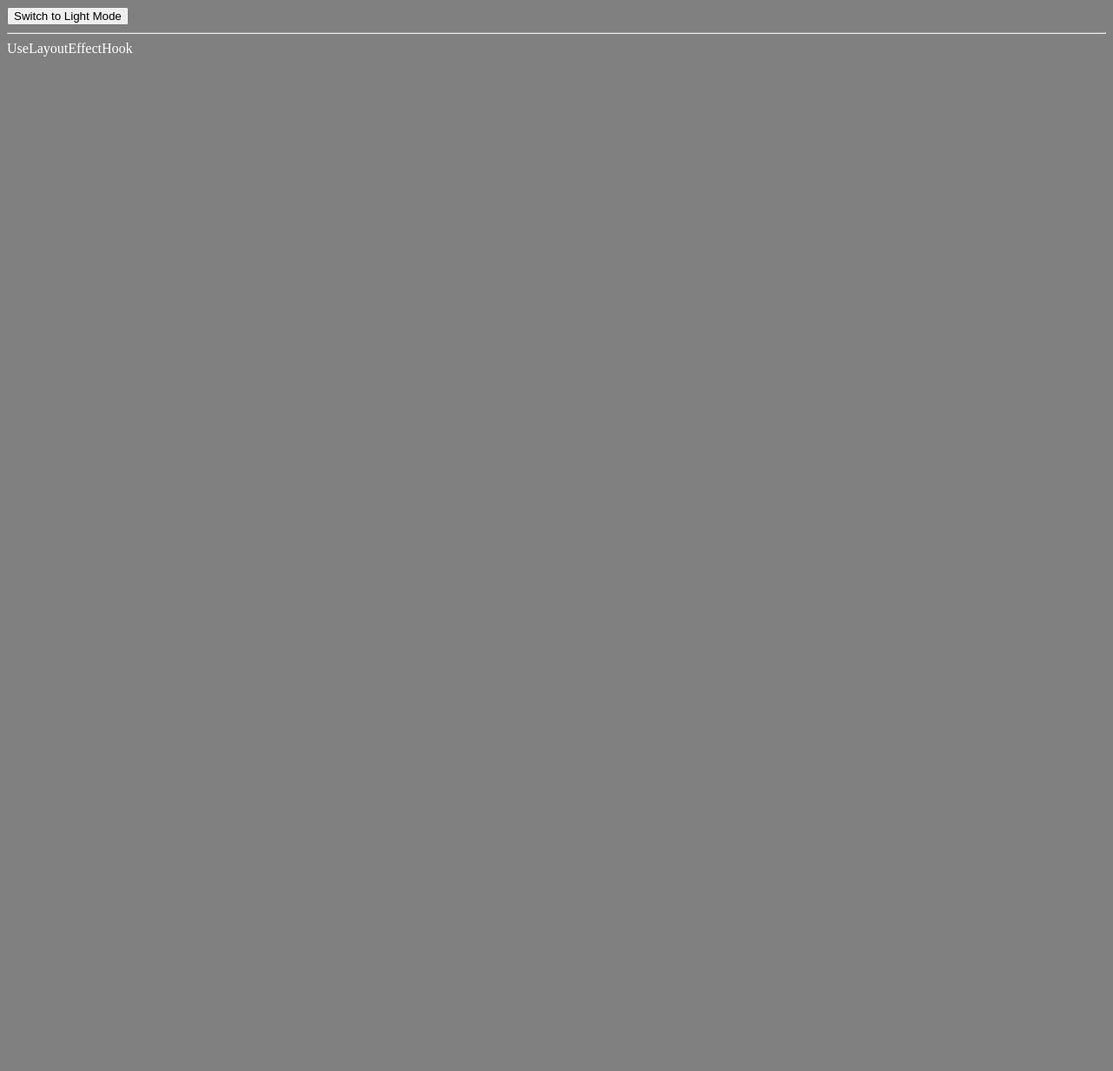
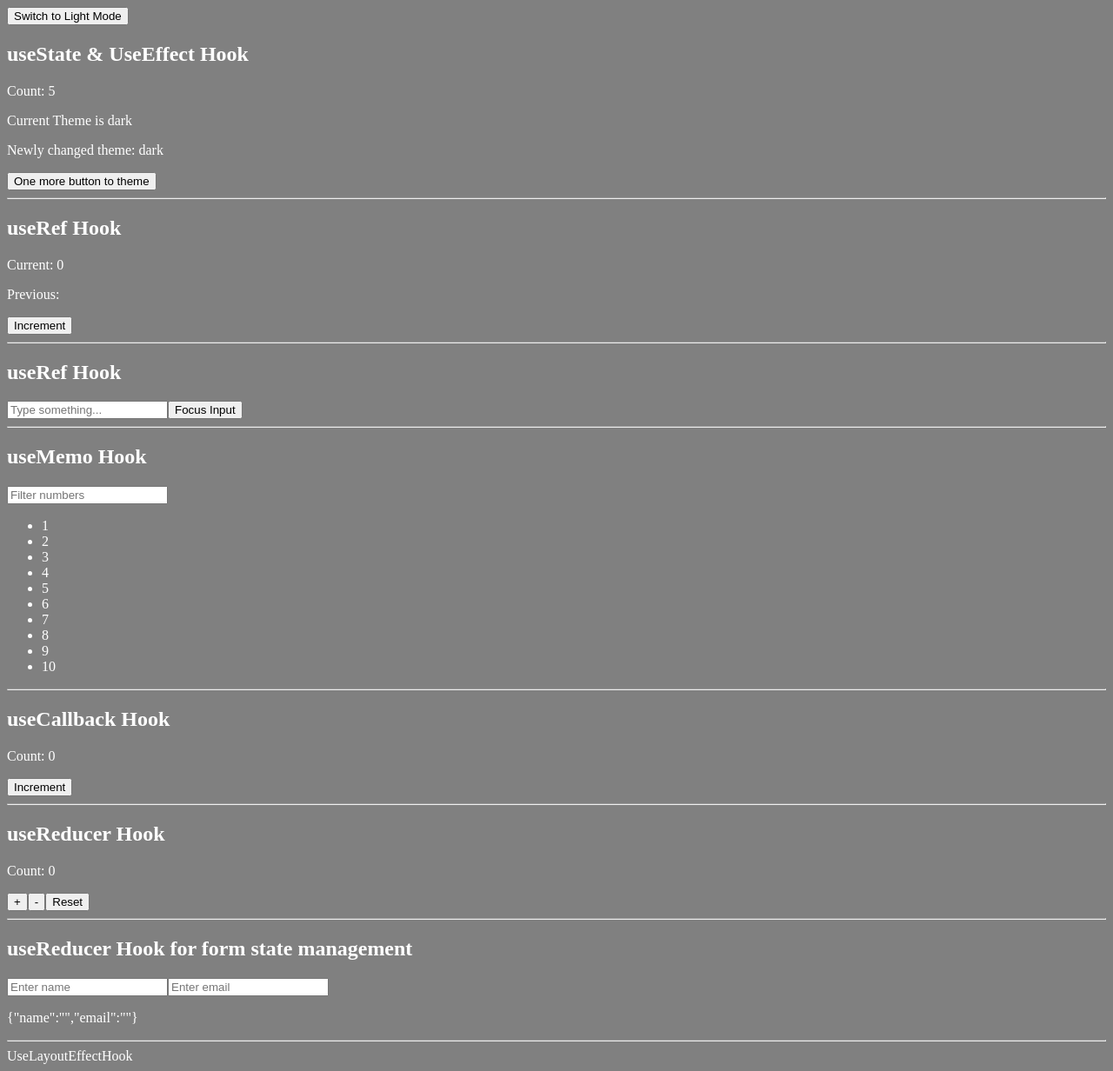
Before and after one commit to Anusuya-SK/React-Projects, a React (Create React App) app in the folder react_hooks/: page / in a window 1280 px wide. Shown: the whole page at 87% size. Before the commit the page ends 800 px from the top, so only its background shows below. Built offline with nearby package versions, Linux system fonts and the light colour scheme.

Commit message:
useLayout hook initial-2

```diff
--- a/react_hooks/src/App.js
+++ b/react_hooks/src/App.js
@@ -27,7 +27,7 @@ function App() {
       <button onClick={() => setTheme(isDark ? 'light' : 'dark')}>Switch to {isDark ? 'Light' : 'Dark'} Mode</button>
       {/* If value={theme} pass the single value */}
       <ThemeContext.Provider value={themeChange}>
-        {/* <UseStateUseEffectHook />
+        <UseStateUseEffectHook />
         <hr />
         <UseRefHook />
         <hr />
@@ -37,7 +37,7 @@ function App() {
         <hr />
         <UseReducerHook />
         <hr />
-        <ReducerFormState /> */}
+        <ReducerFormState />
         <hr />
         <UseLayoutEffectHook />
       </ThemeContext.Provider>
```
